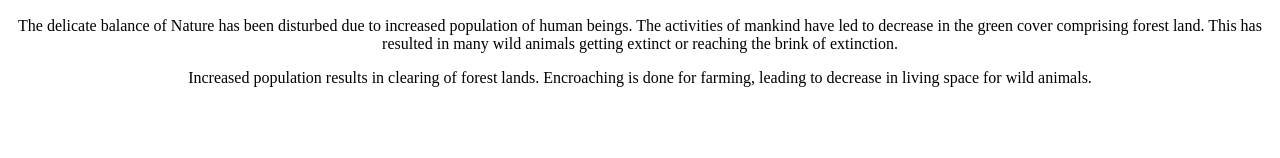
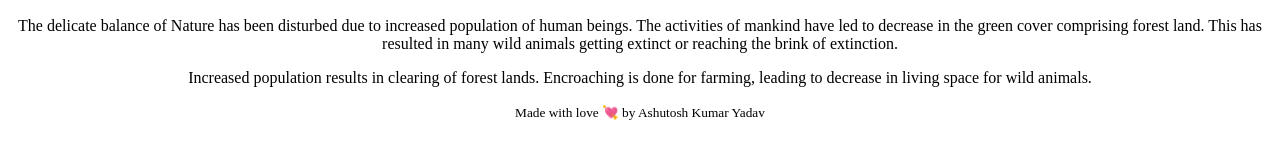
Before and after one commit to ashutoshyadav14/savethenature, a plain HTML site: page index.html in a window 1280 px wide. Shown: the part 502-660 px from the top of the page. Drawn offline with Linux system fonts and the light colour scheme.

Commit message:
Update index.html

```diff
--- a/index.html
+++ b/index.html
@@ -25,7 +25,7 @@
 </div>
 
 
-
+<small>Made with love 💘 by Ashutosh Kumar Yadav</small>
 
 
 
```
